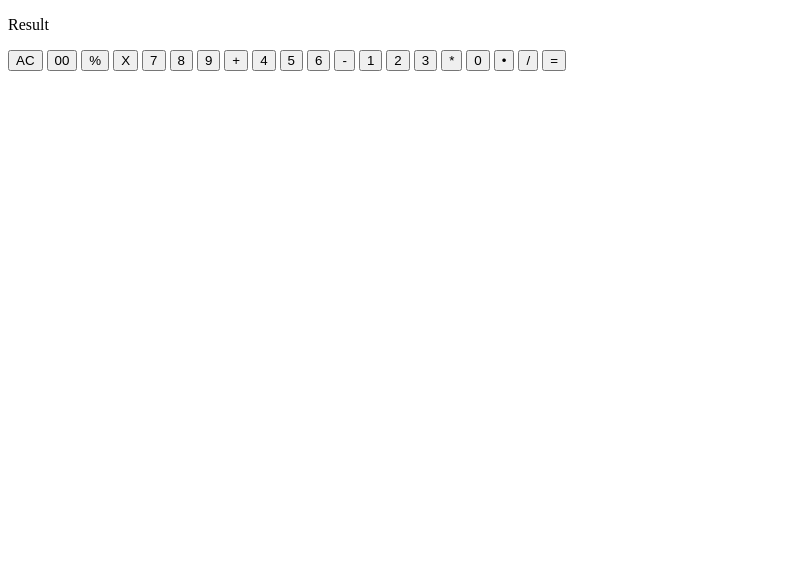
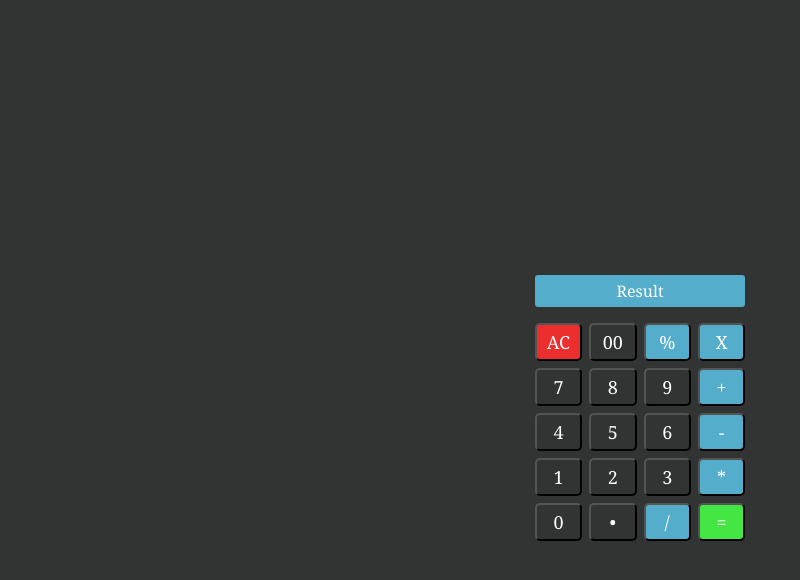
Before and after one commit to Yeabsra97/Calculator, a plain HTML site: page index.html in a window 1280 px wide. Shown: the whole page, without its empty margins (0-800 px from the left). Drawn offline with Linux system fonts and the light colour scheme.

Commit message:
feat: styled and make the calculator's UI

```diff
--- a/index.html
+++ b/index.html
@@ -13,33 +13,33 @@
 
         <p class="result">Result</p>
 
-        <div class="calc-container">
+        <div class="btn-container">
 
-            <button>AC</button>
+            <button class="AC">AC</button>
             <button>00</button>
-            <button>%</button>
-            <button>X</button>
+            <button class="operation">%</button>
+            <button class="clear">X</button>
 
             <button>7</button>
             <button>8</button>
             <button>9</button>
-            <button>+</button>
+            <button class="operation">+</button>
 
 
             <button>4</button>
             <button>5</button>
             <button>6</button>
-            <button>-</button>
+            <button class="operation">-</button>
 
             <button>1</button>
             <button>2</button>
             <button>3</button>
-            <button>*</button>
+            <button class="operation">*</button>
 
             <button>0</button>
             <button>&#8226</button>
-            <button>/</button>
-            <button>=</button>
+            <button class="operation">/</button>
+            <button class="equals">=</button>
         </div>
 
     </div>
--- a/style.css
+++ b/style.css
@@ -0,0 +1,60 @@
+
+
+* {
+    background-color: rgb(50, 52, 51);
+    color: white;
+
+}
+
+body{
+    margin-top: 20vh;
+    display: flex;
+    flex-direction: column;
+    justify-content: center;
+    align-items: center;
+    height: 100vh;
+    margin: 0;
+    font-family: Georgia, 'Times New Roman', Times, serif;
+}
+
+.calc-container p{
+    text-align: center;
+    background-color: rgb(83, 173, 203);
+    padding: 5px;
+    border-radius: 3px;
+}
+
+.btn-container{
+    display: grid;
+    grid-template-columns: repeat(4, 1fr);
+    gap: 7px;
+    width: 100%;
+    max-width: 400px;
+    margin: 0 auto;
+}
+
+.btn-container button{
+    color: white;
+    font-size: large;
+    font-family: Cambria, Cochin, Georgia, Times, 'Times New Roman', serif;
+    font-weight: 500;
+    padding: 5px 10px;
+    border-radius: 5px;
+
+}
+
+.calc-container button:hover{
+    scale: 1.05;
+}
+
+.operation, .clear {
+    background-color: rgb(83, 173, 203);
+ }
+
+.AC{
+    background-color: rgb(237, 46, 46);
+}
+
+.equals{
+    background-color: rgb(67, 230, 67);
+}
```
